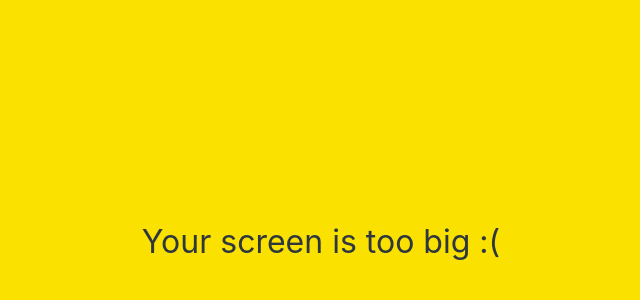
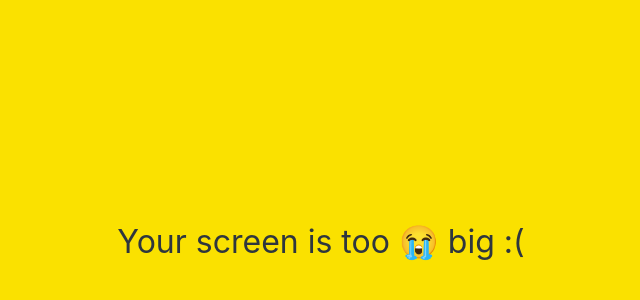
Before and after one commit to simsoyeon123/kokoa-clone-2021, a plain HTML site: page friends.html in a window 1280 px wide. Shown: the part 158-458 px from the top of the page, without its empty margins (319-959 px from the left). Drawn offline with Linux system fonts and the light colour scheme.

Commit message:
Update friends.html

```diff
--- a/friends.html
+++ b/friends.html
@@ -116,7 +116,7 @@
     </div>
 
 <div id="no-mobile">
-    <span>Your screen is too big :(</span>
+    <span>Your screen is too 😭 big :(</span>
 </div>
 
 <script
```
